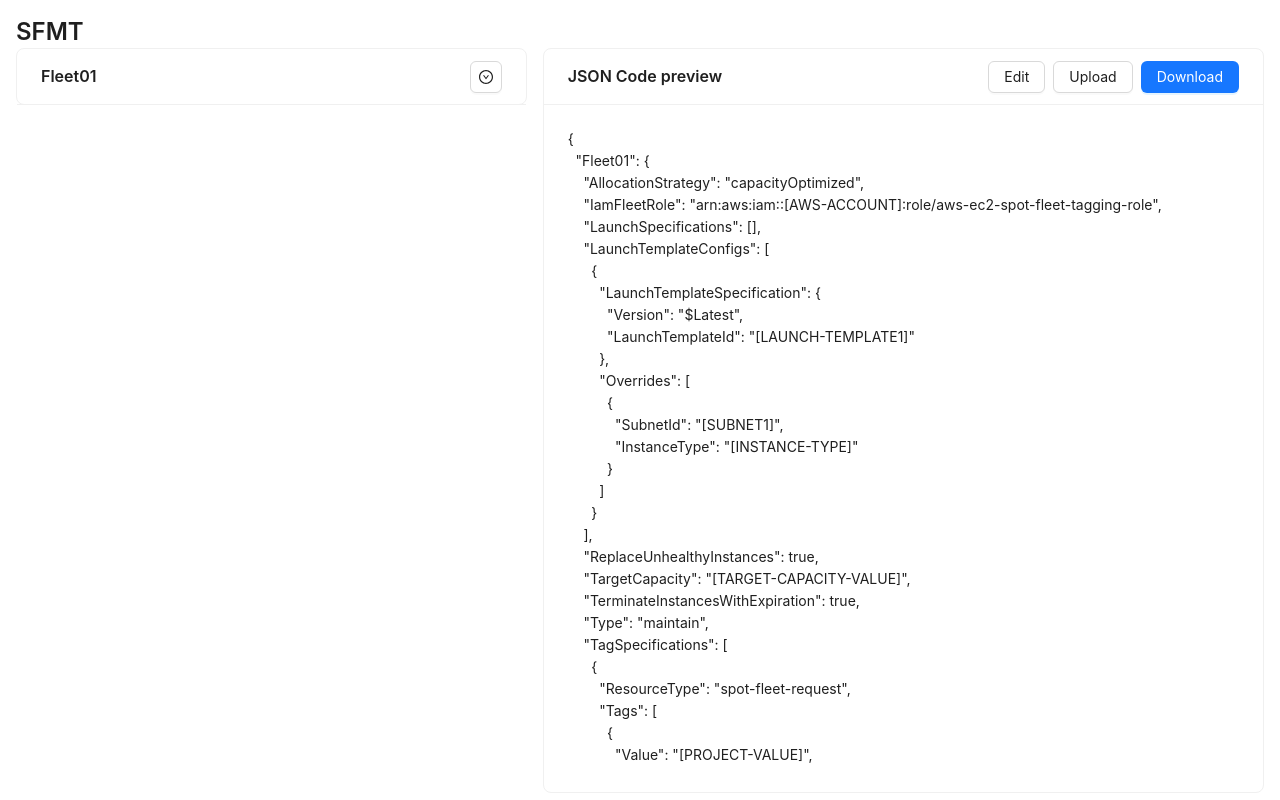
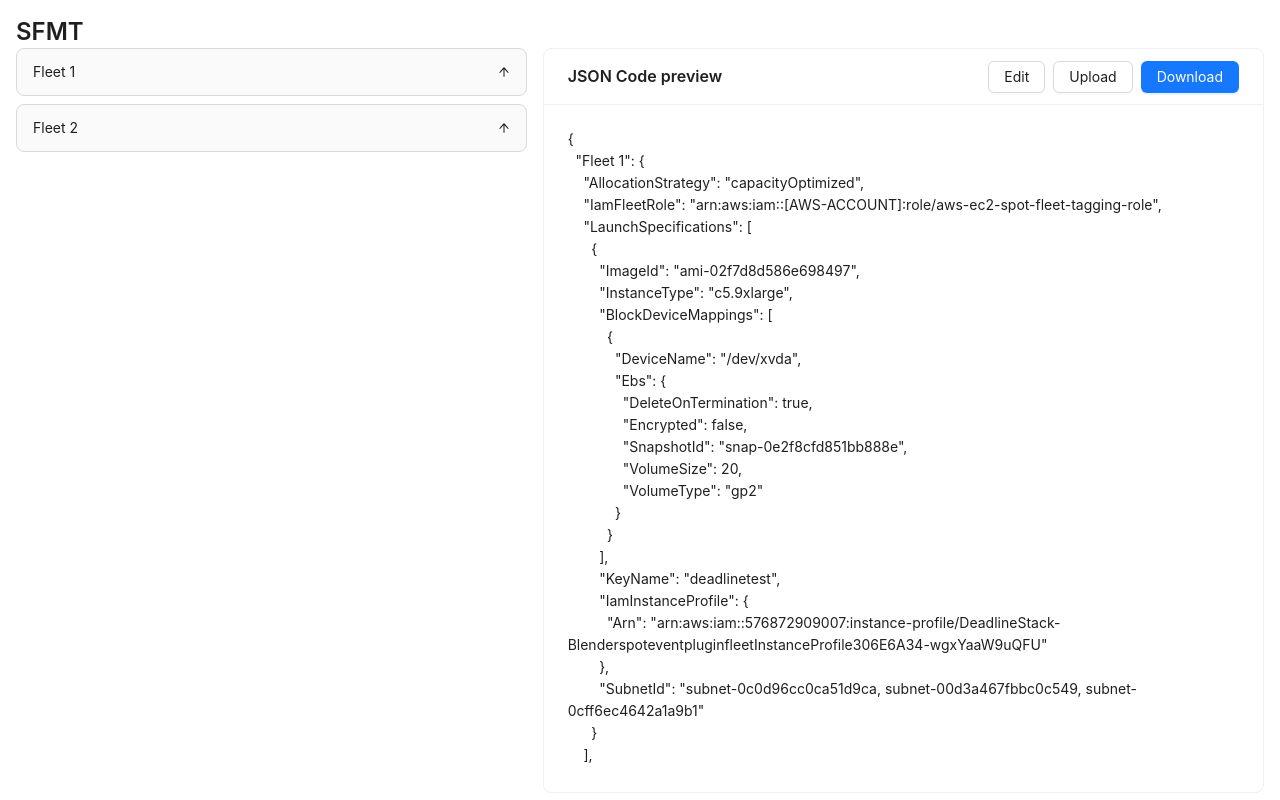
Before and after one commit to trackit/Deadline-rfdk-public, a React (Create React App) app in the folder DeadlineStack/spotfleet-mgmt-ui/client/: page / in a window 1280 px wide. Built offline with nearby package versions, Linux system fonts and the light colour scheme.

Commit message:
replace card component with collapse component

```diff
--- a/DeadlineStack/spotfleet-mgmt-ui/client/src/components/DynamicForm.tsx
+++ b/DeadlineStack/spotfleet-mgmt-ui/client/src/components/DynamicForm.tsx
@@ -1,14 +1,15 @@
 import React, { useState } from 'react';
-import { Form, Input, Button, Card, Switch, notification, InputNumber, Typography } from 'antd';
-import { DownCircleOutlined, UpCircleOutlined } from '@ant-design/icons';
+import { Form, Input, Button, Card, Switch, notification, InputNumber, Typography, Collapse, Space } from 'antd';
+import { ArrowUpOutlined, CaretRightOutlined, DownCircleOutlined, UpCircleOutlined } from '@ant-design/icons';
 import { FleetFormProps } from '../interface'
 import FormItem from './FormItem';
 import InputField from './InputField';
 import BooleanSelector from './BooleanSelector';
 import DropDownSelector from './DropDownSelector';
 import { AllocationStrategyValue, TypeValue } from '../data/ItemsValues';
+import FormList from './FormList';
 
-
+const { Panel } = Collapse;
 
 const DynamicForm = ({ formData, onDataUpdate }: FleetFormProps) => {
   const [expandedFleet, setExpandedFleet] = useState<string | null>(null);
@@ -21,12 +22,7 @@ const DynamicForm = ({ formData, onDataUpdate }: FleetFormProps) => {
   const onFinish = (values: any) => {
 
     console.log('values',values)
-   //const currentFleetName = Object.keys(values)[0];
-    //const newFleetName = values[currentFleetName].FleetName;
-    //const updatedFormData = { ...formData };
-    //updatedFormData[newFleetName] = { ...updatedFormData[currentFleetName] };
-    //delete updatedFormData[currentFleetName];
-    const updatedValues = { ...formData, ...values };
+    const updatedValues = { ...formData, ...values};
     Object.keys(updatedValues).forEach((fleetName) => {
       if (updatedValues[fleetName].LaunchSpecifications) {
         updatedValues[fleetName].LaunchSpecifications.forEach((specification: any) => {
@@ -70,45 +66,31 @@ const handleExport = () => {
     });
   }
 };
-
-  return (
-    <>
-      {Object.entries(formData).map(([fleetName, fleet]) => (
-        <div key={fleetName} style={{ marginBottom: '20px' }}>
-        <Card
-        key={fleetName}
-        hoverable title={fleetName}
-        extra = { <Button
-            onClick={() => handleFleetSetup(fleetName)}
-            icon={expandedFleet === fleetName ? <UpCircleOutlined /> : <DownCircleOutlined />}
-          />}
-        styles={{ body: { padding: 0, overflow: 'hidden' } }}
-        >
-        {expandedFleet === fleetName && (
-           <div key={fleetName} style={{ height: '300px', overflow: 'auto' }}>
-          <Form key={fleetName} onFinish={onFinish} initialValues={formData}>
+const collapseItems = Object.entries(formData).map(([fleetName, fleet], index_collapse) => ({
+    key: fleetName,
+    label: `Fleet ${index_collapse + 1}`,
+    children: (
+    <Form onFinish={onFinish} initialValues={formData}>
         <InputField
           title="Setup your fleet"
           sentence="Edit your fleet name"
           placeholder="Fleet name"
           name={[fleetName, 'FleetName']}
-
         />
         {fleet.LaunchSpecifications?.length > 0 ? (
           <>
             {fleet.LaunchSpecifications.map((specification, index) => (
               <div key={index}>
-                <FormItem fieldValue={specification} fieldPath={[fleetName, 'LaunchSpecifications', index]}  />
-
+                <FormItem fieldValue={specification} fieldPath={[fleetName, 'LaunchSpecifications', index]} />
               </div>
             ))}
           </>
         ) : fleet.LaunchTemplateConfigs?.length > 0 ? (
           <>
-              <Switch />
+            <BooleanSelector label={'Linux'} name={[]} />
             {fleet.LaunchTemplateConfigs.map((config, index) => (
               <div key={index}>
-                    <FormItem fieldValue={config} fieldPath={[fleetName, 'LaunchTemplateConfigs', index]}  />
+                <FormItem fieldValue={config} fieldPath={[fleetName, 'LaunchTemplateConfigs', index]} />
               </div>
             ))}
           </>
@@ -118,24 +100,34 @@ const handleExport = () => {
         <DropDownSelector label="AllocationStrategy" name={[fleetName, 'AllocationStrategy']} items={AllocationStrategyValue} />
         <DropDownSelector label="Type" name={[fleetName, 'Type']} items={TypeValue} />
         <Typography.Title level={5}>Worker maximum capacity</Typography.Title>
-            <Form.Item  name={[fleetName, 'TargetCapacity']} initialValue={fleet.TargetCapacity}>
+        <Form.Item name={[fleetName, 'TargetCapacity']} >
           <InputNumber min={1} max={10} />
         </Form.Item>
         <Form.Item >
-                  <Button type="primary" htmlType="submit" >
-                    Submit
-                  </Button>
-                  <Button  onClick={handleExport}>
-                    Export
-                  </Button>
+        <FormList name={[fleetName, 'TagSpecifications']} subItems={['ResourceType', 'Tags']} />
+        </Form.Item>
+        <Form.Item>
+          <Button type="primary" htmlType="submit">Submit</Button>
+          <Button onClick={handleExport}>Export</Button>
         </Form.Item>
       </Form>
-          </div>
-          )}
-        </Card>
-        </div>
+    ),
+  }));
+
+  return (
+    <Space direction="vertical" size="small" style={{ display: 'flex' }}>
+    {collapseItems.map(({ key, label, children }) => (
+      <Collapse
+        key={key}
+        accordion
+        expandIconPosition='end'
+        expandIcon={({ isActive }) => <ArrowUpOutlined rotate={isActive ? 180 : 0} />}
+        collapsible="header"
+        items={[{ key, label, children }]}
+      />
     ))}
-    </>
+
+  </Space>
   );
 };
 export default DynamicForm;
--- a/DeadlineStack/spotfleet-mgmt-ui/client/src/components/FormList.tsx
+++ b/DeadlineStack/spotfleet-mgmt-ui/client/src/components/FormList.tsx
@@ -2,12 +2,12 @@ import React from "react";
 import { Button, Form, Input, Space, Typography } from "antd";
 import { PlusOutlined } from "@ant-design/icons";
 
-interface OverridesListProps {
+interface FormListProps {
   name: (string | number)[];
   subItems: string[]; // Array of subitem names
 }
 
-const FormList: React.FC<OverridesListProps> = ({ name, subItems }) => (
+const FormList: React.FC<FormListProps> = ({ name, subItems }) => (
   <>
     <Typography.Title level={5}>{name[name.length - 1]}</Typography.Title>
     <Form.List name={name}>
--- a/DeadlineStack/spotfleet-mgmt-ui/client/src/data/config.ts
+++ b/DeadlineStack/spotfleet-mgmt-ui/client/src/data/config.ts
@@ -1,39 +1,72 @@
 
 const fleetData = {
-    "Fleet01": {
+    "Fleet 1": {
         AllocationStrategy: "capacityOptimized",
         IamFleetRole: "arn:aws:iam::[AWS-ACCOUNT]:role/aws-ec2-spot-fleet-tagging-role",
-        LaunchSpecifications: [],
-        LaunchTemplateConfigs: [
+        LaunchSpecifications: [
             {
-                LaunchTemplateSpecification: {
-                    Version: "$Latest",
-                    LaunchTemplateId: "[LAUNCH-TEMPLATE1]",
+                ImageId: "ami-02f7d8d586e698497",
+                InstanceType: "c5.9xlarge",
+                BlockDeviceMappings: [
+                    {
+                        DeviceName: "/dev/xvda",
+                        Ebs: {
+                            DeleteOnTermination: true,
+                            Encrypted: false,
+                            SnapshotId: "snap-0e2f8cfd851bb888e",
+                            VolumeSize: 20,
+                            VolumeType: "gp2"
+                        }
+                    }
+                ],
+                KeyName: "deadlinetest",
+                IamInstanceProfile: {
+                    Arn: "arn:aws:iam::576872909007:instance-profile/DeadlineStack-BlenderspoteventpluginfleetInstanceProfile306E6A34-wgxYaaW9uQFU"
                 },
-                Overrides: [
+                SubnetId: "subnet-0c0d96cc0ca51d9ca, subnet-00d3a467fbbc0c549, subnet-0cff6ec4642a1a9b1"
+            }
+        ],
+        LaunchTemplateConfigs: [],
+    },
+    "Fleet 2":{
+        AllocationStrategy:"capacityOptimized",
+        IamFleetRole:"arn:aws:iam::[AWS-ACCOUNT]:role/aws-ec2-spot-fleet-tagging-role",
+        LaunchSpecifications:[],
+        LaunchTemplateConfigs:[
+            {
+                LaunchTemplateSpecification:{
+                    Version:"$Latest",
+                    LaunchTemplateId:"[LAUNCH-TEMPLATE2]"
+                },
+                Overrides:[
                     {
-                        SubnetId: "[SUBNET1]",
-                        InstanceType: "[INSTANCE-TYPE]",
-                    },
-                ],
+                        SubnetId:"[SUBNET1]",
+                        InstanceType:"[INSTANCE-TYPE]"
+                    }
+                ]
             },
-        ],
-        ReplaceUnhealthyInstances: true,
-        TargetCapacity: "[TARGET-CAPACITY-VALUE]",
-        TerminateInstancesWithExpiration: true,
-        Type: "maintain",
-        TagSpecifications: [
-            {
-                ResourceType: "spot-fleet-request",
-                Tags: [
-                    {
-                        Value: "[PROJECT-VALUE]",
-                        Key: "project",
-                    },
-                ],
-            },
-        ],
-    },
+
+      ],
+      ReplaceUnhealthyInstances:true,
+      TargetCapacity:2,
+      TerminateInstancesWithExpiration:true,
+      Type:"maintain",
+      TagSpecifications:[
+        {
+            ResourceType:"spot-fleet-request",
+            Tags:[
+                {
+                    Value:"[PROJECT-VALUE]",
+                    Key:"project"
+                }
+
+           ]
+
+        }
+
+     ]
+
+   }
 };
 
 export default fleetData;
```
Also changed, not shown: DeadlineStack/spotfleet-mgmt-ui/client/src/components/FormItem.tsx (+4 -4 lines). Lines whose indentation alone changed are shown as unchanged.
